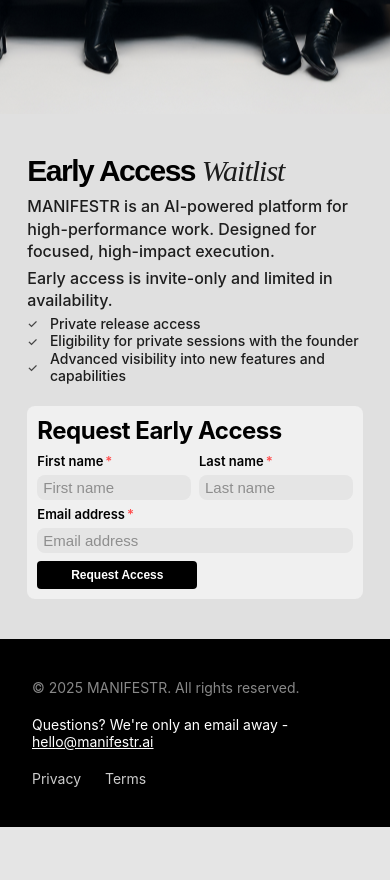
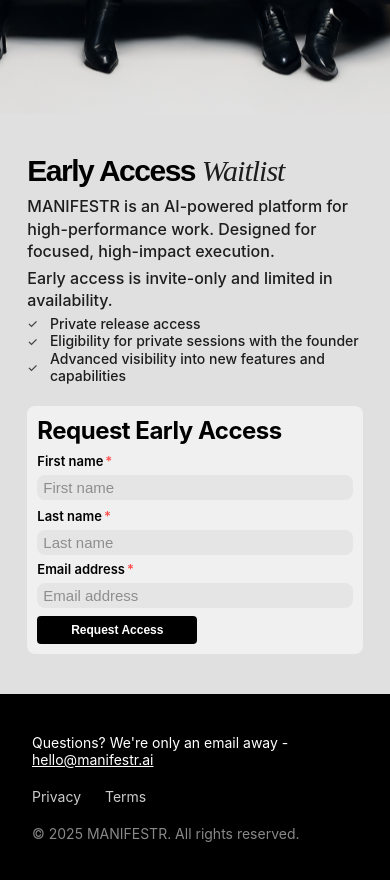
Before and after one commit to mohad2288naeem/manifestrLP, a Next.js app: page / in a window 390 px wide. Shown: the part 477-1357 px from the top of the page. Before the commit the page ends 1304 px from the top, so only its background shows below. Built offline with nearby package versions, Linux system fonts and the light colour scheme.

Commit message:
minor fixes

```diff
--- a/app/layout.tsx
+++ b/app/layout.tsx
@@ -4,8 +4,8 @@
 import 'react-toastify/dist/ReactToastify.css'
 
 export const metadata: Metadata = {
-  title: 'ManifestR',
-  description: 'Welcome to ManifestR',
+  title: 'Manifestr',
+  description: 'Welcome to Manifestr',
 }
 
 export default function RootLayout({
--- a/components/Pricing.module.css
+++ b/components/Pricing.module.css
@@ -684,7 +684,7 @@
   }
 
   .footerContent {
-    flex-direction: column;
+    flex-direction: column-reverse;
     text-align: left;
     align-items: flex-start;
     gap: 20px;
--- a/components/Waitlist.module.css
+++ b/components/Waitlist.module.css
@@ -471,6 +471,12 @@
     margin-top: 2px;
     border-radius: 4px;
   }
+
+  .nameRow {
+  display: grid;
+  grid-template-columns: 1fr;
+  gap: clamp(0.5rem, 1vw, 1rem);
+}
 }
 
 @media (max-width: 480px) {
```
